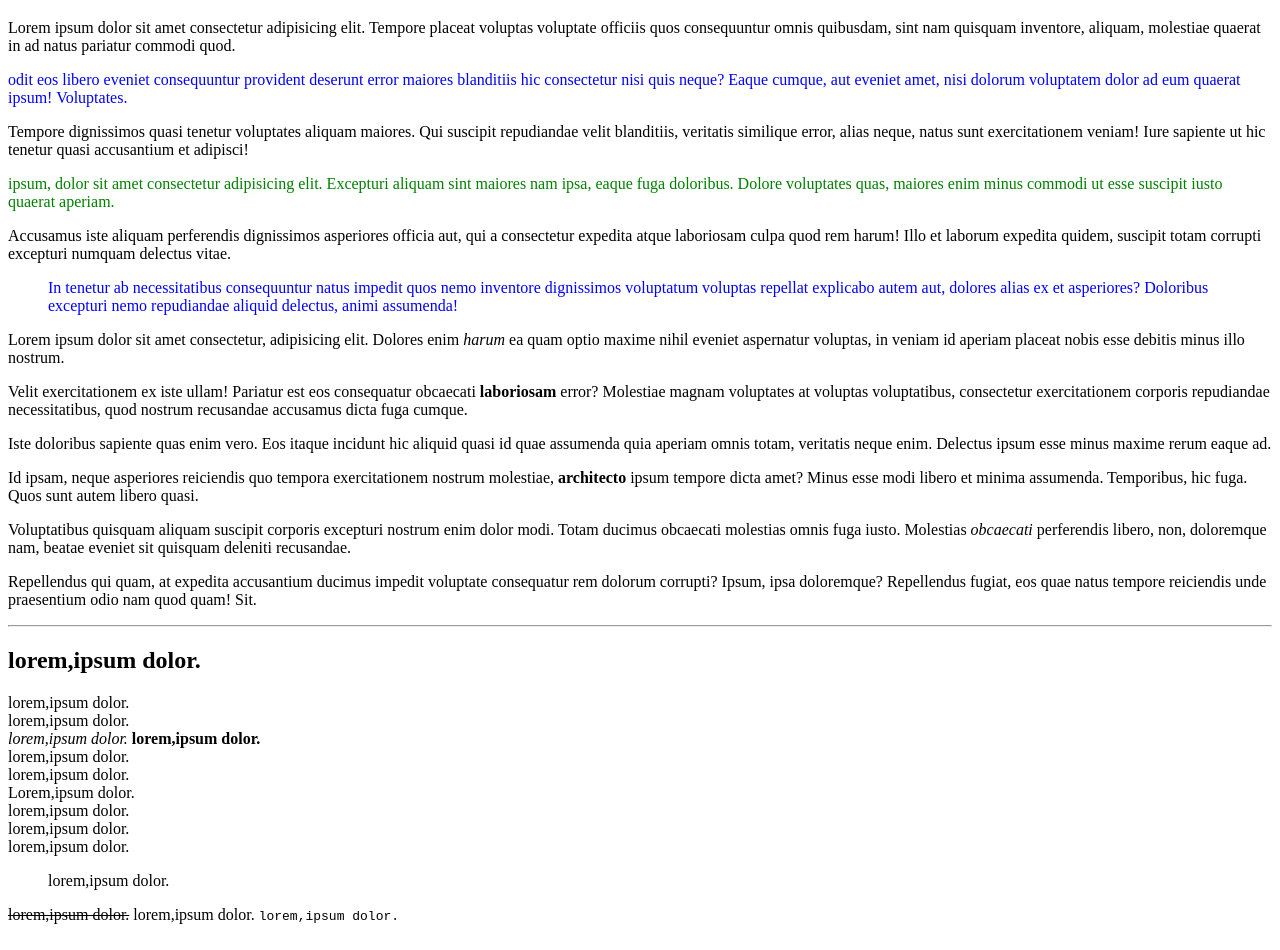
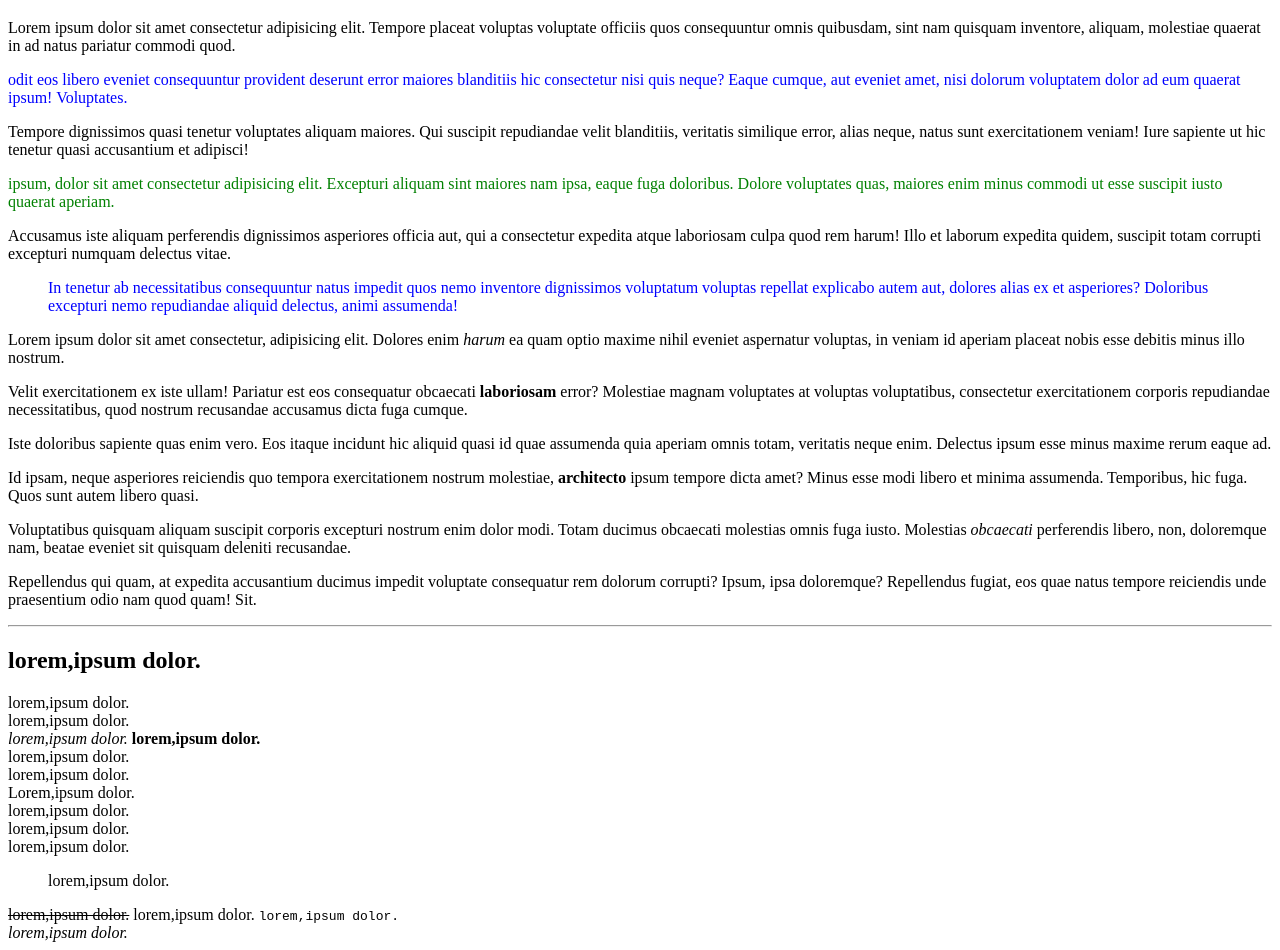
Before and after one commit to TalgarbekKubanychbekuulu/css-1, a plain HTML site: page index.html in a window 1280 px wide. Shown: the part 61-1011 px from the top of the page. Drawn offline with Linux system fonts and the light colour scheme.

Commit message:
added address

```diff
--- a/index.html
+++ b/index.html
@@ -65,7 +65,8 @@
             <ul class="example-06" id="example">lorem,ipsum dolor.</ul>
             <del class="example-07" id="example">lorem,ipsum dolor.</del>
             <site class="example-08" id="example">lorem,ipsum dolor.</site>
-            <code class="example-05" id="example">lorem,ipsum dolor.</code>
+            <code class="example-09" id="example">lorem,ipsum dolor.</code>
+            <address class="example-05" id="example">lorem,ipsum dolor.</address>
 
 
 
```
